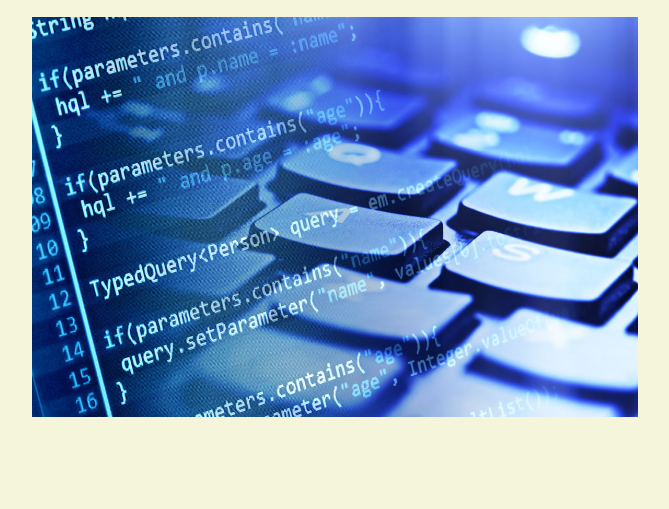
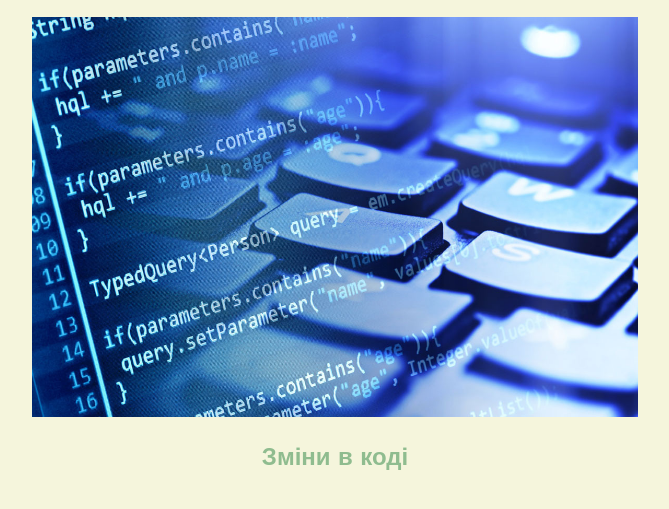
Before and after one commit to sasahaa/system_programming, a plain HTML site: page index.html in a window 1280 px wide. Shown: the part 127-636 px from the top of the page, without its empty margins (305-974 px from the left). Drawn offline with Linux system fonts and the light colour scheme.

Commit message:
Update index.html

```diff
--- a/index.html
+++ b/index.html
@@ -9,6 +9,7 @@
 	<h1>Системне програмування</h1>
 	<h2>GitHub Pages!</h2>
 	<img src="img.jpg" id="img">
+	<h2>Зміни в коді</h2>
 
 </body>
 </html>
```
